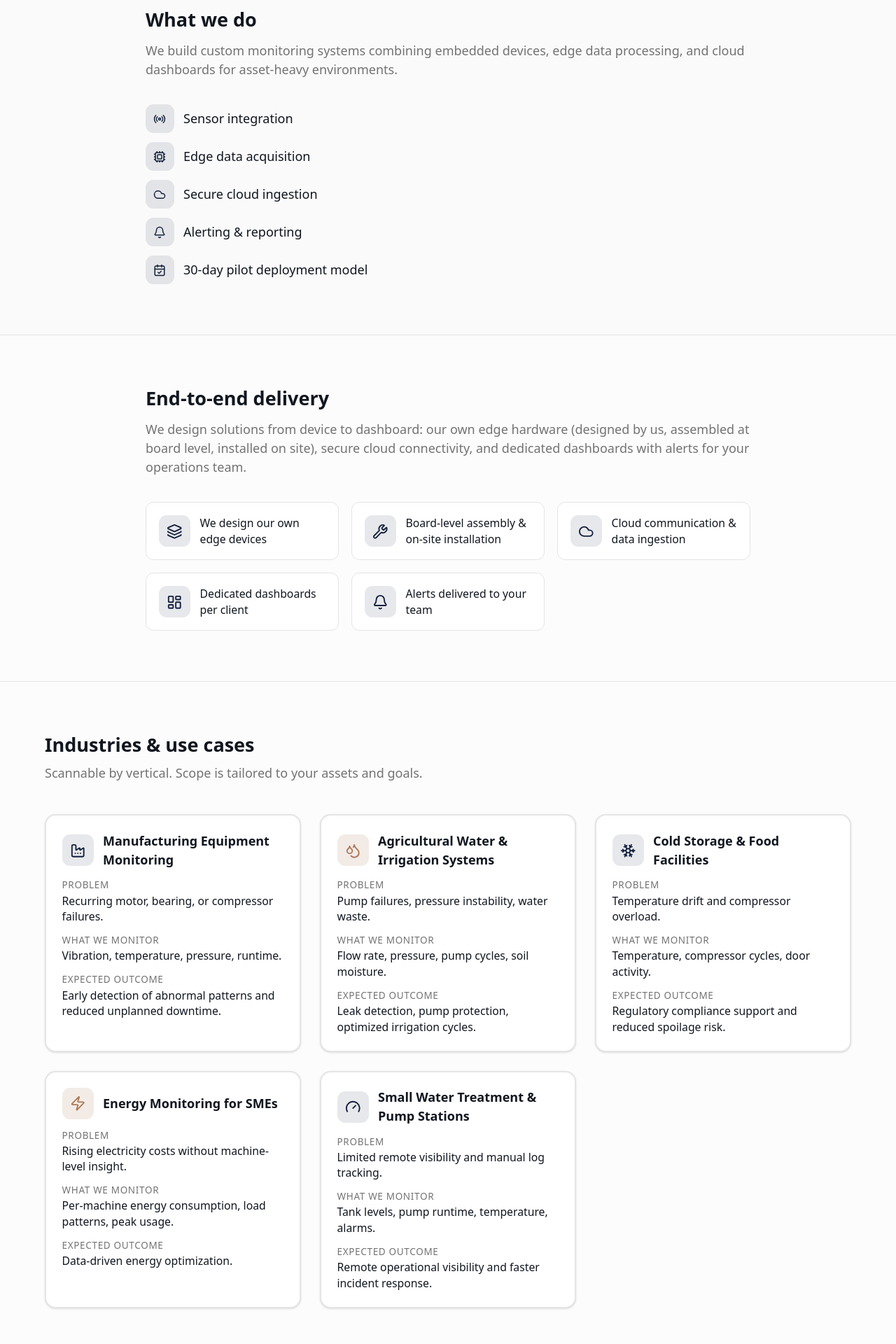
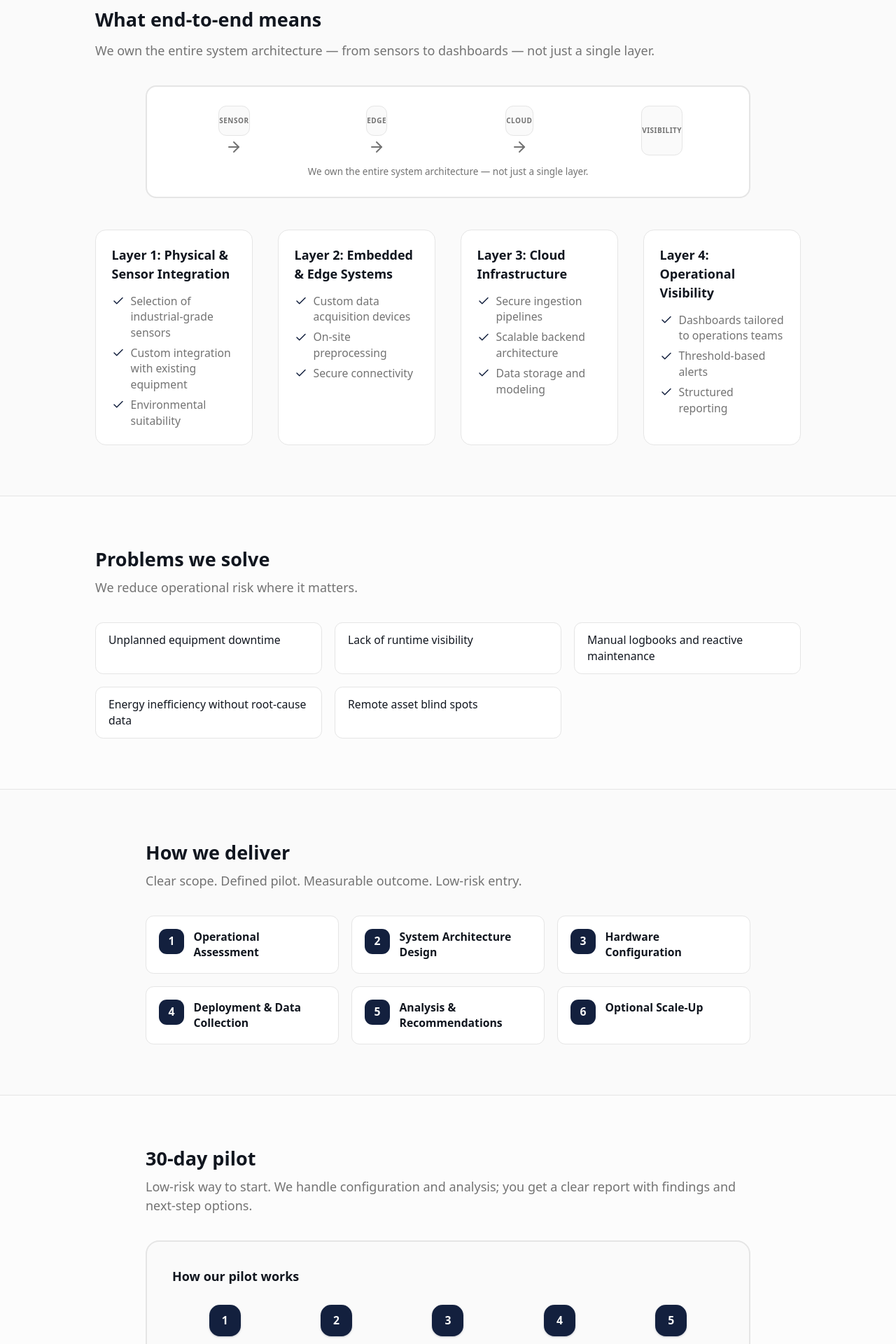
Before and after one commit to mateuszglowa/swa-iot-web, a Next.js app: page / in a window 1280 px wide. Shown: the part 820-2740 px from the top of the page at 70% size. Built offline with nearby package versions, Linux system fonts and the light colour scheme.

Commit message:
redesigned website - more focus on e2e approach

```diff
--- a/src/app/layout.tsx
+++ b/src/app/layout.tsx
@@ -16,9 +16,9 @@ const geistMono = Geist_Mono({
 });
 
 export const metadata: Metadata = {
-  title: "Remote Monitoring Systems for Industrial & Infrastructure Assets",
+  title: "End-to-End Industrial Monitoring Systems",
   description:
-    "Practical sensor-based monitoring for manufacturing, agriculture, cold storage, energy, and water. Edge + cloud. Pilot-based engagement.",
+    "We design, build, and deploy complete monitoring systems — from sensors to cloud dashboards. Full-stack ownership for equipment, utilities, and infrastructure.",
 };
 
 const themeScript = `
--- a/src/app/page.tsx
+++ b/src/app/page.tsx
@@ -3,20 +3,8 @@ import {
   Mail,
   Linkedin,
   Calendar,
-  Radio,
-  Cpu,
-  Cloud,
-  Bell,
-  CalendarCheck,
-  Factory,
-  Droplets,
-  Snowflake,
-  Zap,
-  Gauge,
   Check,
-  Layers,
-  Wrench,
-  LayoutDashboard,
+  ArrowRight,
 } from "lucide-react";
 
 function HeroVisual() {
@@ -56,83 +44,92 @@ function HeroVisual() {
   );
 }
 
-const USE_CASES = [
+function EndToEndDiagram() {
+  return (
+    <div
+      className="mx-auto max-w-3xl rounded-xl border-2 border-border bg-card p-4 dark:bg-card sm:p-6"
+      aria-hidden
+    >
+      <div className="flex flex-col gap-3 sm:flex-row sm:items-stretch sm:gap-2">
+        {[
+          { label: "Sensor", short: "1" },
+          { label: "Edge", short: "2" },
+          { label: "Cloud", short: "3" },
+          { label: "Visibility", short: "4" },
+        ].map((block, i) => (
+          <div key={block.label} className="flex flex-1 items-center gap-2 sm:flex-col sm:gap-1">
+            <div className="flex flex-1 items-center justify-center rounded-lg border border-border bg-muted/50 py-3 text-center dark:bg-muted">
+              <span className="text-xs font-semibold uppercase tracking-wider text-muted-foreground sm:text-[10px]">
+                {block.label}
+              </span>
+            </div>
+            {i < 3 && (
+              <ArrowRight className="hidden shrink-0 text-muted-foreground sm:block" aria-hidden />
+            )}
+          </div>
+        ))}
+      </div>
+      <p className="mt-3 text-center text-xs text-muted-foreground">
+        We own the entire system architecture — not just a single layer.
+      </p>
+    </div>
+  );
+}
+
+const E2E_LAYERS = [
   {
-    id: "manufacturing",
-    title: "Manufacturing Equipment Monitoring",
-    icon: Factory,
-    iconBg: "bg-navy/10 text-navy",
-    problem:
-      "Recurring motor, bearing, or compressor failures.",
-    monitor:
-      "Vibration, temperature, pressure, runtime.",
-    outcome:
-      "Early detection of abnormal patterns and reduced unplanned downtime.",
+    id: "sensor",
+    title: "Layer 1: Physical & Sensor Integration",
+    bullets: [
+      "Selection of industrial-grade sensors",
+      "Custom integration with existing equipment",
+      "Environmental suitability",
+    ],
   },
   {
-    id: "agricultural",
-    title: "Agricultural Water & Irrigation Systems",
-    icon: Droplets,
-    iconBg: "bg-accent-industrial/15 text-accent-industrial",
-    problem:
-      "Pump failures, pressure instability, water waste.",
-    monitor:
-      "Flow rate, pressure, pump cycles, soil moisture.",
-    outcome:
-      "Leak detection, pump protection, optimized irrigation cycles.",
+    id: "edge",
+    title: "Layer 2: Embedded & Edge Systems",
+    bullets: [
+      "Custom data acquisition devices",
+      "On-site preprocessing",
+      "Secure connectivity",
+    ],
   },
   {
-    id: "cold-storage",
-    title: "Cold Storage & Food Facilities",
-    icon: Snowflake,
-    iconBg: "bg-navy/10 text-navy",
-    problem:
-      "Temperature drift and compressor overload.",
-    monitor:
-      "Temperature, compressor cycles, door activity.",
-    outcome:
-      "Regulatory compliance support and reduced spoilage risk.",
+    id: "cloud",
+    title: "Layer 3: Cloud Infrastructure",
+    bullets: [
+      "Secure ingestion pipelines",
+      "Scalable backend architecture",
+      "Data storage and modeling",
+    ],
   },
   {
-    id: "energy",
-    title: "Energy Monitoring for SMEs",
-    icon: Zap,
-    iconBg: "bg-accent-industrial/15 text-accent-industrial",
-    problem:
-      "Rising electricity costs without machine-level insight.",
-    monitor:
-      "Per-machine energy consumption, load patterns, peak usage.",
-    outcome:
-      "Data-driven energy optimization.",
-  },
-  {
-    id: "water-treatment",
-    title: "Small Water Treatment & Pump Stations",
-    icon: Gauge,
-    iconBg: "bg-navy/10 text-navy",
-    problem:
-      "Limited remote visibility and manual log tracking.",
-    monitor:
-      "Tank levels, pump runtime, temperature, alarms.",
-    outcome:
-      "Remote operational visibility and faster incident response.",
+    id: "visibility",
+    title: "Layer 4: Operational Visibility",
+    bullets: [
+      "Dashboards tailored to operations teams",
+      "Threshold-based alerts",
+      "Structured reporting",
+    ],
   },
 ] as const;
 
-const WHAT_WE_DO = [
-  { icon: Radio, label: "Sensor integration" },
-  { icon: Cpu, label: "Edge data acquisition" },
-  { icon: Cloud, label: "Secure cloud ingestion" },
-  { icon: Bell, label: "Alerting & reporting" },
-  { icon: CalendarCheck, label: "30-day pilot deployment model" },
+const PROBLEMS = [
+  "Unplanned equipment downtime",
+  "Lack of runtime visibility",
+  "Manual logbooks and reactive maintenance",
+  "Energy inefficiency without root-cause data",
+  "Remote asset blind spots",
 ] as const;
 
-const END_TO_END = [
-  { icon: Layers, label: "We design our own edge devices" },
-  { icon: Wrench, label: "Board-level assembly & on-site installation" },
-  { icon: Cloud, label: "Cloud communication & data ingestion" },
-  { icon: LayoutDashboard, label: "Dedicated dashboards per client" },
-  { icon: Bell, label: "Alerts delivered to your team" },
+const DELIVERY_STEPS = [
+  "Operational Assessment",
+  "System Architecture Design",
+  "Hardware Configuration",
+  "Deployment & Data Collection",
+  "Analysis & Recommendations",
+  "Optional Scale-Up",
 ] as const;
 
 const PILOT_STEPS = [
@@ -141,6 +138,51 @@ const PILOT_STEPS = [
   { step: 3, title: "Device configuration & shipment" },
   { step: 4, title: "30 days of data collection" },
   { step: 5, title: "Report & next-step recommendations" },
+] as const;
+
+const USE_CASES = [
+  {
+    vertical: "Manufacturing",
+    asset: "Motors, bearings, compressors",
+    risk: "Unplanned downtime, recurring failures",
+    variables: "Vibration, temperature, pressure, runtime",
+    outcome: "Early fault detection, reduced unplanned downtime",
+  },
+  {
+    vertical: "Irrigation & Agriculture",
+    asset: "Pumps, flow, soil",
+    risk: "Pump failure, water waste, pressure instability",
+    variables: "Flow rate, pressure, pump cycles, soil moisture",
+    outcome: "Leak detection, pump protection, optimized cycles",
+  },
+  {
+    vertical: "Cold Storage & Food",
+    asset: "Temperature zones, compressors",
+    risk: "Temperature drift, spoilage, compliance gaps",
+    variables: "Temperature, compressor cycles, door activity",
+    outcome: "Compliance support, reduced spoilage risk",
+  },
+  {
+    vertical: "Energy",
+    asset: "Machine-level consumption",
+    risk: "Rising costs, no visibility into peaks or waste",
+    variables: "Per-machine consumption, load patterns, peak usage",
+    outcome: "Data-driven optimization",
+  },
+  {
+    vertical: "Pump Stations & Water Treatment",
+    asset: "Tanks, pumps, alarms",
+    risk: "Remote blind spots, manual logs",
+    variables: "Tank levels, pump runtime, temperature, alarms",
+    outcome: "Remote visibility, faster incident response",
+  },
+] as const;
+
+const WHY_APPROACH = [
+  "Full-stack ownership reduces integration gaps.",
+  "No dependency on multiple vendors.",
+  "Systems designed specifically for each operational environment.",
+  "Focus on measurable impact, not dashboards for their own sake.",
 ] as const;
 
 export default function Home() {
@@ -154,11 +196,16 @@ export default function Home() {
             30-day pilot
           </span>
           <h1 className="mt-6 text-3xl font-bold tracking-tight text-foreground sm:text-4xl md:text-5xl md:leading-tight">
-            Remote Monitoring Systems for Industrial &amp; Infrastructure Assets
+            End-to-End Industrial Monitoring Systems
           </h1>
           <p className="mt-5 text-lg text-muted-foreground sm:text-xl">
-            We design and deploy practical sensor-based systems that help detect
-            failures early, reduce downtime, and improve operational visibility.
+            From physical sensors to actionable cloud insights — we design and
+            deploy complete monitoring solutions for real-world operations.
+          </p>
+          <p className="mt-3 text-base text-muted-foreground">
+            We build reliable monitoring systems for equipment, utilities, and
+            infrastructure where downtime and blind spots create operational
+            risk.
           </p>
           <div className="mt-10 flex flex-col items-center justify-center gap-3 sm:flex-row">
             <Button
@@ -174,135 +221,124 @@ export default function Home() {
               size="lg"
               className="w-full min-w-[200px] border-2 border-foreground/20 hover:border-accent-industrial hover:bg-accent-industrial/5 hover:text-foreground sm:w-auto"
             >
-              <a href="#use-cases">Explore Use Cases</a>
+              <a href="#what-e2e">See How It Works</a>
             </Button>
           </div>
         </div>
       </section>
 
-      {/* 2. What We Do */}
-      <section className="border-b border-border bg-muted/40 px-6 py-16 sm:px-8 lg:px-12">
-        <div className="mx-auto max-w-3xl">
+      {/* 2. What End-to-End Means */}
+      <section
+        id="what-e2e"
+        className="border-b border-border bg-muted/40 px-6 py-16 sm:px-8 lg:px-12"
+      >
+        <div className="mx-auto max-w-4xl">
           <h2 className="text-xl font-bold text-foreground sm:text-2xl">
-            What we do
+            What end-to-end means
           </h2>
           <p className="mt-3 text-muted-foreground">
-            We build custom monitoring systems combining embedded devices, edge
-            data processing, and cloud dashboards for asset-heavy environments.
+            We own the entire system architecture — from sensors to dashboards —
+            not just a single layer.
           </p>
-          <ul className="mt-8 space-y-3">
-            {WHAT_WE_DO.map((item) => {
-              const Icon = item.icon;
-              return (
+          <div className="mt-8">
+            <EndToEndDiagram />
+          </div>
+          <div className="mt-10 grid gap-8 sm:grid-cols-2 lg:grid-cols-4">
+            {E2E_LAYERS.map((layer) => (
+              <div
+                key={layer.id}
+                className="rounded-xl border border-border bg-card p-5"
+              >
+                <h3 className="font-semibold text-foreground">
+                  {layer.title}
+                </h3>
+                <ul className="mt-3 space-y-1.5">
+                  {layer.bullets.map((b) => (
                     <li
-                  key={item.label}
-                  className="flex items-center gap-3 text-foreground"
+                      key={b}
+                      className="flex items-start gap-2 text-sm text-muted-foreground"
                     >
-                  <div className="flex size-9 shrink-0 items-center justify-center rounded-lg bg-navy/10 text-navy">
-                    <Icon className="size-4" />
-                  </div>
-                  <span>{item.label}</span>
+                      <Check className="mt-0.5 size-4 shrink-0 text-navy" />
+                      <span>{b}</span>
                     </li>
-              );
-            })}
+                  ))}
                 </ul>
               </div>
-      </section>
-
-      {/* End-to-end delivery */}
-      <section className="border-b border-border px-6 py-16 sm:px-8 lg:px-12">
-        <div className="mx-auto max-w-3xl">
-          <h2 className="text-xl font-bold text-foreground sm:text-2xl">
-            End-to-end delivery
-          </h2>
-          <p className="mt-3 text-muted-foreground">
-            We design solutions from device to dashboard: our own edge hardware
-            (designed by us, assembled at board level, installed on site),
-            secure cloud connectivity, and dedicated dashboards with alerts for
-            your operations team.
-          </p>
-          <ul className="mt-8 grid gap-4 sm:grid-cols-2 lg:grid-cols-3">
-            {END_TO_END.map((item) => {
-              const Icon = item.icon;
-              return (
-                <li
-                  key={item.label}
-                  className="flex items-start gap-3 rounded-lg border border-border bg-card p-4"
-                >
-                  <div className="flex size-10 shrink-0 items-center justify-center rounded-lg bg-navy/10 text-navy dark:bg-navy/20">
-                    <Icon className="size-5" />
-                  </div>
-                  <span className="text-sm font-medium text-foreground">
-                    {item.label}
-                  </span>
-                </li>
-              );
-            })}
-          </ul>
-        </div>
-      </section>
-
-      {/* 3. Industries & Use Cases */}
-      <section
-        id="use-cases"
-        className="border-b border-border px-6 py-16 sm:px-8 lg:px-12"
-      >
-        <div className="mx-auto max-w-5xl">
-          <h2 className="text-xl font-bold text-foreground sm:text-2xl">
-            Industries &amp; use cases
-          </h2>
-          <p className="mt-2 text-muted-foreground">
-            Scannable by vertical. Scope is tailored to your assets and goals.
-          </p>
-          <div className="mt-10 grid gap-6 sm:grid-cols-2 lg:grid-cols-3">
-            {USE_CASES.map((uc) => {
-              const Icon = uc.icon;
-              return (
-                <article
-                  key={uc.id}
-                  className="group flex flex-col rounded-xl border-2 border-border bg-card p-5 shadow-sm transition-all hover:-translate-y-0.5 hover:border-navy/30 hover:shadow-lg"
-                >
-                  <div className="flex items-center gap-3">
-                    <div
-                      className={`flex size-10 shrink-0 items-center justify-center rounded-lg ${uc.iconBg}`}
-                    >
-                      <Icon className="size-5" />
-                    </div>
-                    <h3 className="font-bold text-foreground">{uc.title}</h3>
-                  </div>
-                  <p className="mt-3 text-xs font-medium uppercase tracking-wider text-muted-foreground">
-                    Problem
-                  </p>
-                  <p className="mt-0.5 text-sm text-foreground">{uc.problem}</p>
-                  <p className="mt-3 text-xs font-medium uppercase tracking-wider text-muted-foreground">
-                    What we monitor
-                  </p>
-                  <p className="mt-0.5 text-sm text-foreground">{uc.monitor}</p>
-                  <p className="mt-3 text-xs font-medium uppercase tracking-wider text-muted-foreground">
-                    Expected outcome
-                  </p>
-                  <p className="mt-0.5 text-sm text-foreground">{uc.outcome}</p>
-                </article>
-              );
-            })}
+            ))}
           </div>
         </div>
       </section>
 
-      {/* 4. How Our Pilot Model Works */}
+      {/* 3. Problems We Solve */}
+      <section className="border-b border-border px-6 py-16 sm:px-8 lg:px-12">
+        <div className="mx-auto max-w-4xl">
+          <h2 className="text-xl font-bold text-foreground sm:text-2xl">
+            Problems we solve
+          </h2>
+          <p className="mt-2 text-muted-foreground">
+            We reduce operational risk where it matters.
+          </p>
+          <div className="mt-8 grid gap-4 sm:grid-cols-2 lg:grid-cols-3">
+            {PROBLEMS.map((problem) => (
+              <div
+                key={problem}
+                className="rounded-lg border border-border bg-card px-4 py-3"
+              >
+                <p className="text-sm font-medium text-foreground">{problem}</p>
+              </div>
+            ))}
+          </div>
+        </div>
+      </section>
+
+      {/* 4. How We Deliver */}
       <section
         id="how-it-works"
         className="border-b border-border bg-muted/40 px-6 py-16 sm:px-8 lg:px-12"
       >
         <div className="mx-auto max-w-3xl">
           <h2 className="text-xl font-bold text-foreground sm:text-2xl">
-            How our pilot model works
+            How we deliver
           </h2>
           <p className="mt-2 text-muted-foreground">
-            Low-risk engagement. We handle configuration and analysis.
+            Clear scope. Defined pilot. Measurable outcome. Low-risk entry.
           </p>
-          <div className="mt-10 rounded-2xl border-2 border-border bg-card p-6 sm:p-8">
-            <ol className="grid grid-cols-1 gap-6 sm:grid-cols-5 sm:gap-4">
+          <ol className="mt-8 grid grid-cols-1 gap-4 sm:grid-cols-2 lg:grid-cols-3">
+            {DELIVERY_STEPS.map((step, i) => (
+              <li
+                key={step}
+                className="flex items-start gap-3 rounded-lg border border-border bg-card p-4"
+              >
+                <span className="flex size-8 shrink-0 items-center justify-center rounded-lg bg-navy text-sm font-bold text-navy-foreground">
+                  {i + 1}
+                </span>
+                <span className="text-sm font-semibold text-foreground">
+                  {step}
+                </span>
+              </li>
+            ))}
+          </ol>
+        </div>
+      </section>
+
+      {/* 4b. 30-day pilot – How our pilot works */}
+      <section
+        id="pilot"
+        className="border-b border-border px-6 py-16 sm:px-8 lg:px-12"
+      >
+        <div className="mx-auto max-w-3xl">
+          <h2 className="text-xl font-bold text-foreground sm:text-2xl">
+            30-day pilot
+          </h2>
+          <p className="mt-2 text-muted-foreground">
+            Low-risk way to start. We handle configuration and analysis; you get
+            a clear report with findings and next-step options.
+          </p>
+          <div className="mt-8 rounded-2xl border-2 border-border bg-muted/30 p-6 sm:p-8">
+            <h3 className="text-base font-semibold text-foreground">
+              How our pilot works
+            </h3>
+            <ol className="mt-6 grid grid-cols-1 gap-4 sm:grid-cols-5 sm:gap-2">
               {PILOT_STEPS.map((item) => (
                 <li
                   key={item.step}
@@ -325,37 +361,65 @@ export default function Home() {
         </div>
       </section>
 
-      {/* 5. Our Approach */}
+      {/* 5. Use Case Examples */}
       <section className="border-b border-border px-6 py-16 sm:px-8 lg:px-12">
+        <div className="mx-auto max-w-5xl">
+          <h2 className="text-xl font-bold text-foreground sm:text-2xl">
+            Use case examples
+          </h2>
+          <p className="mt-2 text-muted-foreground">
+            Concise by vertical. Scope is tailored to your assets and risks.
+          </p>
+          <div className="mt-8 grid gap-6 sm:grid-cols-2 lg:grid-cols-3">
+            {USE_CASES.map((uc) => (
+              <article
+                key={uc.vertical}
+                className="rounded-xl border border-border bg-card p-5"
+              >
+                <h3 className="font-semibold text-foreground">{uc.vertical}</h3>
+                <p className="mt-2 text-xs font-medium uppercase tracking-wider text-muted-foreground">
+                  Asset
+                </p>
+                <p className="mt-0.5 text-sm text-foreground">{uc.asset}</p>
+                <p className="mt-2 text-xs font-medium uppercase tracking-wider text-muted-foreground">
+                  Risk
+                </p>
+                <p className="mt-0.5 text-sm text-foreground">{uc.risk}</p>
+                <p className="mt-2 text-xs font-medium uppercase tracking-wider text-muted-foreground">
+                  Monitored variables
+                </p>
+                <p className="mt-0.5 text-sm text-foreground">{uc.variables}</p>
+                <p className="mt-2 text-xs font-medium uppercase tracking-wider text-muted-foreground">
+                  Operational outcome
+                </p>
+                <p className="mt-0.5 text-sm text-foreground">{uc.outcome}</p>
+              </article>
+            ))}
+          </div>
+        </div>
+      </section>
+
+      {/* 6. Why Our Approach */}
+      <section className="border-b border-border bg-muted/40 px-6 py-16 sm:px-8 lg:px-12">
         <div className="mx-auto max-w-2xl">
           <h2 className="text-xl font-bold text-foreground sm:text-2xl">
-            Our approach
+            Why our approach
           </h2>
-          <ul className="mt-6 space-y-4 text-muted-foreground">
-            <li className="flex items-start gap-3">
+          <ul className="mt-6 space-y-3">
+            {WHY_APPROACH.map((point) => (
+              <li
+                key={point}
+                className="flex items-start gap-3 text-muted-foreground"
+              >
                 <Check className="mt-0.5 size-5 shrink-0 text-navy" />
-              <span>
-                We focus on practical diagnostics—what’s actually failing and
-                why.
-              </span>
+                <span>{point}</span>
               </li>
-            <li className="flex items-start gap-3">
-              <Check className="mt-0.5 size-5 shrink-0 text-navy" />
-              <span>
-                We design systems for environments where reliability matters.
-              </span>
-            </li>
-            <li className="flex items-start gap-3">
-              <Check className="mt-0.5 size-5 shrink-0 text-navy" />
-              <span>
-                We prefer measurable operational impact over marketing claims.
-              </span>
-            </li>
+            ))}
           </ul>
         </div>
       </section>
 
-      {/* 6. Final CTA */}
+      {/* 7. Final CTA */}
       <section
         id="contact"
         className="cta-gradient relative overflow-hidden px-6 py-20 text-white sm:px-8 lg:px-12"
@@ -370,11 +434,10 @@ export default function Home() {
         />
         <div className="relative mx-auto max-w-2xl text-center">
           <h2 className="text-2xl font-bold sm:text-3xl md:text-4xl">
-            Let’s evaluate whether remote monitoring can reduce risk in your
-            operations.
+            Let’s design a monitoring system that fits your operations.
           </h2>
           <p className="mt-6 text-lg text-white/90">
-            Focused pilot. Clear scope. Measurable results.
+            Defined scope. Full-stack responsibility. Measurable results.
           </p>
           <div className="mt-10 flex flex-col items-center gap-4 sm:flex-row sm:justify-center">
             <Button
@@ -395,8 +458,11 @@ export default function Home() {
         </div>
       </section>
 
-      {/* Footer / Contact */}
-      <footer className="border-t border-border bg-white px-6 py-10 dark:bg-card sm:px-8 lg:px-12" aria-label="Contact">
+      {/* Footer */}
+      <footer
+        className="border-t border-border bg-white px-6 py-10 dark:bg-card sm:px-8 lg:px-12"
+        aria-label="Contact"
+      >
         <div className="mx-auto flex max-w-4xl flex-col items-center justify-between gap-6 sm:flex-row sm:flex-wrap">
           <h3 className="text-base font-semibold text-foreground sm:text-lg">
             Contact
@@ -418,7 +484,12 @@ export default function Home() {
               <Linkedin className="size-4 shrink-0" />
               <span>LinkedIn</span>
             </a>
-            <Button asChild size="sm" variant="outline" className="border-navy/30 text-navy hover:bg-navy/5">
+            <Button
+              asChild
+              size="sm"
+              variant="outline"
+              className="border-navy/30 text-navy hover:bg-navy/5"
+            >
               <a
                 href="https://calendly.com/example"
                 target="_blank"
```
Lines whose indentation alone changed are shown as unchanged.
